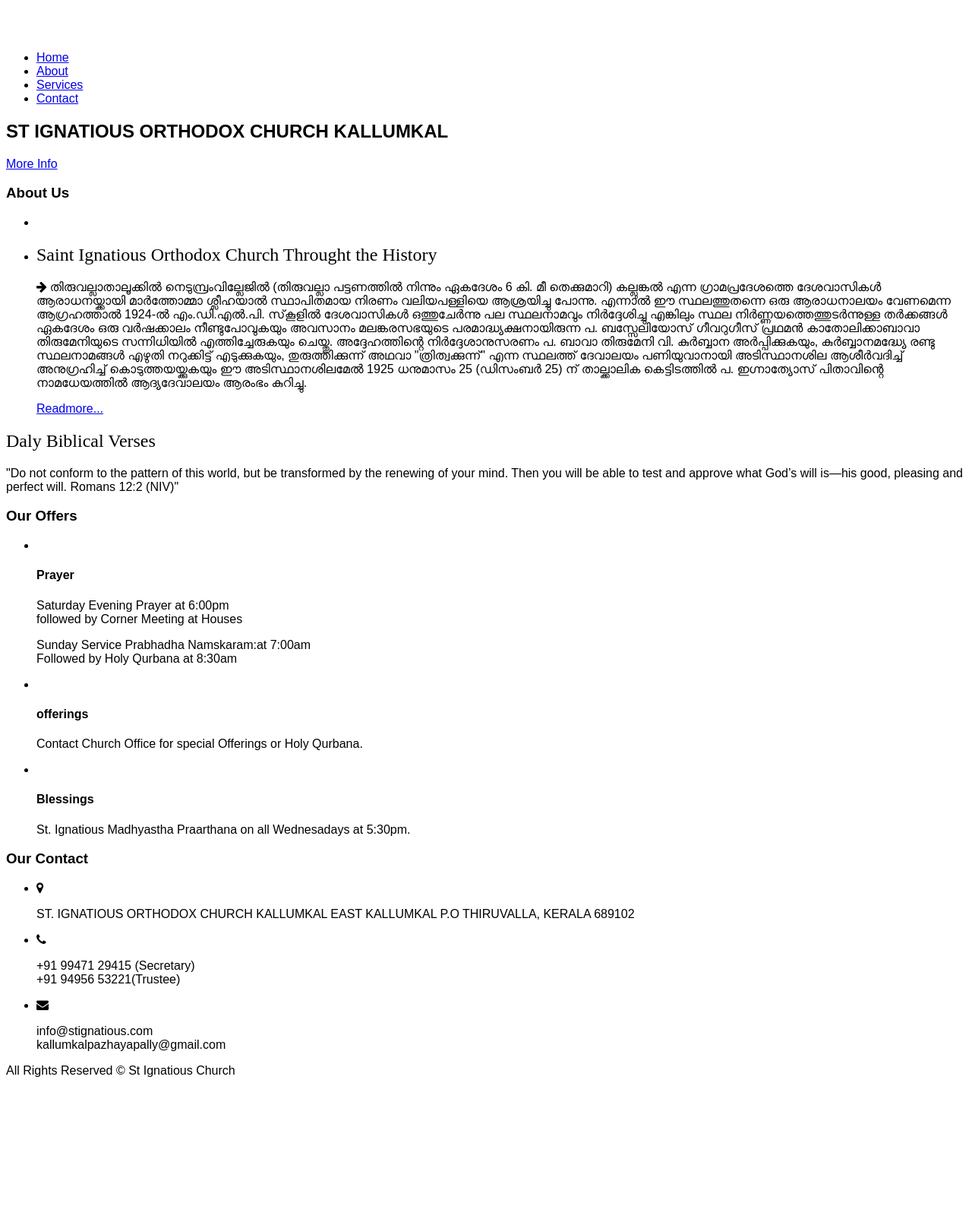
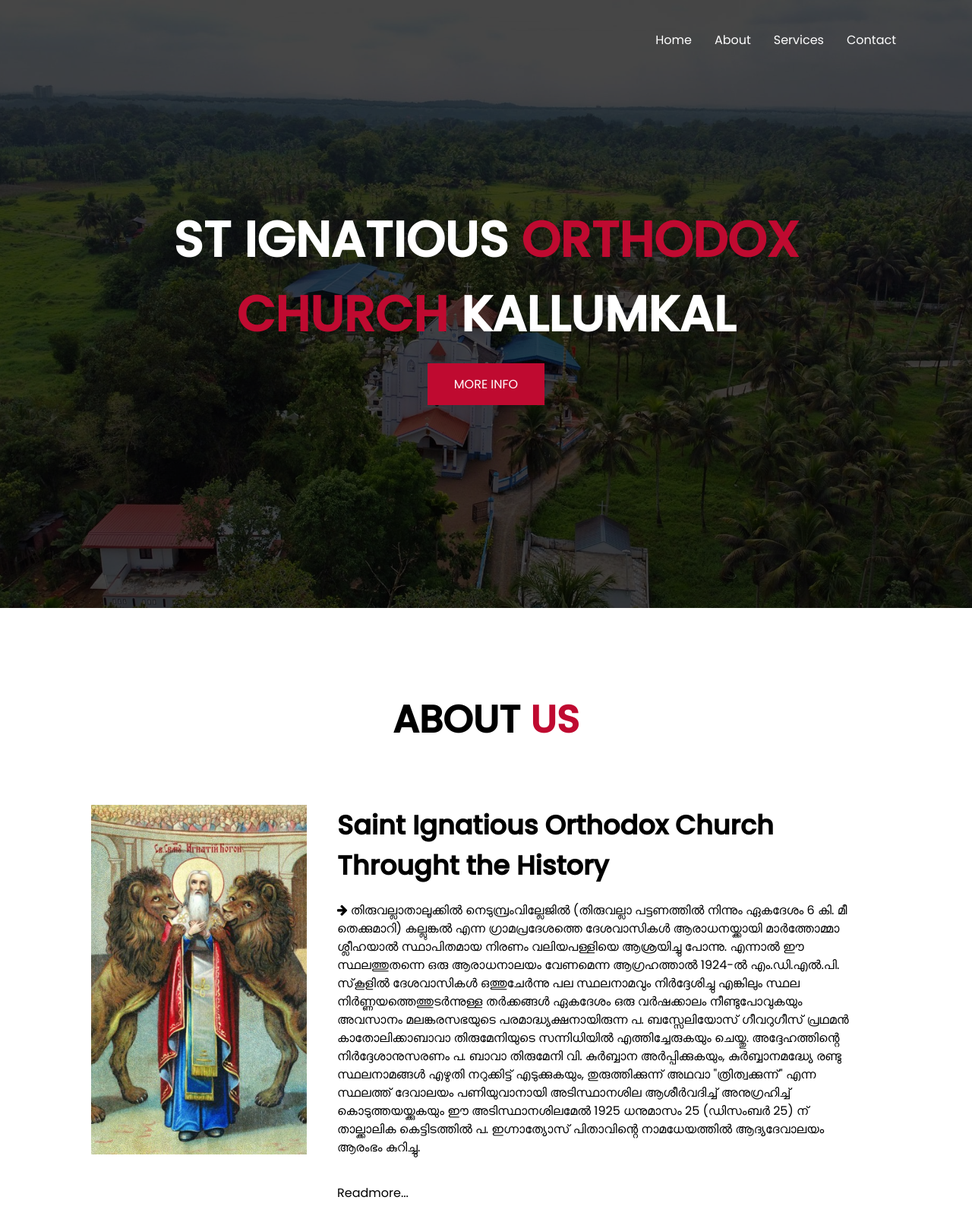
Before and after one commit to roshanjoseph21/st_ignatious_church, a website: page index.html in a window 1280 px wide. Shown: the top 1600 px of the page at 76% size. Before the commit the page ends 1434 px from the top, so only its background shows below. Drawn offline with Linux system fonts and the light colour scheme.

Commit message:
UI change

```diff
--- a/style.css
+++ b/style.css
@@ -1,156 +1,336 @@
+* {
+	margin: 0;
+	padding: 0;
+	box-sizing: border-box;
+}
+html {
+	scroll-behavior: smooth;
+}
 body {
-  font-family: 'Montserrat', sans-serif;
+	font-family: poppins;
 }
+ul, ul.nav {
+	list-style: none;
+}
+a {
+	text-decoration: none;
+	cursor: pointer;
+	color: inherit;
+}
+header {
+	position: absolute;
+	top: 0;
+	left: 0;
+	z-index: 10;
+	width: 100%;
+	display: -webkit-flex;
+	display: -moz-flex;
+	display: -ms-flex;
+	display: -o-flex;
+	display: flex;
+	justify-content: space-between;
+	align-items: center;
+	color: #fff;
+	padding: 35px 100px 0;
+}
+header h2 span {
+	color: #bf0a30;
+}
+header ul.nav {
+	display: -webkit-flex;
+	display: -moz-flex;
+	display: -ms-flex;
+	display: -o-flex;
+	display: flex;
+}
+header ul.nav li {
+	margin: 0 15px;
+}
+header ul.nav li:first-child {
+	margin-left: 0;
+}
+header ul.nav li:last-child {
+	margin-right: 0;
+}
+@media(max-width:1000px) {
+	header {
+		padding: 20px 50px;
+	}
+}
+@media (max-width:700px) {
+	header {
+		flex-direction: column;
+	}
+	header h2 {
+		margin-bottom: 15px;
+	}
+	header ul.nav li {
+		margin: 0 7px;
+	}
+	.about-right p {
+		display: none;
+	}
+}
+/*banner area*/
 
-h2{
-  font-family: "Manjari";
-  font-weight: normal;
-  font-style: normal;
+section {
+	display: -webkit-flex;
+	display: -moz-flex;
+	display: -ms-flex;
+	display: -o-flex;
+	display: flex;
+	flex-direction: column;
+	align-items: center;
+	padding: 110px 100px;
+	color: #000;
 }
-
-.navbar {
-  transition: background-color 0.5s;
-  background-color: rgb(60, 203, 167);
-  height: 80px;
+@media (max-width:1000px) {
+	section {
+		padding: 100px 50px;
+	}
+}
+@media (max-width:600px) {
+	section {
+		padding: 125px 30px;
+	}
+}
+section p {
+	max-width: 800px;
+	text-align: center;
+	margin-bottom: 35px;
+	padding: 0 20px;
+	line-height: 2;
+}
+.banner-area {
+	position: relative;
+	justify-content: center;
+	min-height: 100vh;
+	color: #fff;
+	text-align: center;
+}
+.banner-area .banner-img {
+	background-image: url(images/churchskyview.jpg);
+	position: absolute;
+	top: 0;
+	left: 0;
 	width: 100%;
+	height: 100%;
+	-webkit-background-size: cover;
+	background-size: cover;
+	z-index: -1;
+	background-position: center center;
 }
-
-.navbar-brand {
-  font-weight: 700;
-  color: white !important; /* Ensure the brand text color is white */
-}
-
-.navbar-nav .nav-item .nav-link {
-  font-weight: 400;
-  position: relative;
-  color: white !important; /* Ensure the nav-link text color is white */
-  transition: background-color 0.3s; /* Add transition for smooth effect */
-}
-
-/* Styling for the "Home" nav link */
-.navbar-nav .nav-item .nav-link.special-home {
-  background-color: orange;
-  width: 101%;
-  height: 40px;
-  bottom: -px;
-  left: 0;
-}
-
-.navbar-nav .nav-item .nav-link:hover {
-  background-color: orange; /* Change background color on hover */
-}
-
-.navbar-nav .nav-item .nav-link.active {
-  color: #FFA500;
-}
-
-.navbar-nav .nav-item .nav-link.active::after {
+.banner-area .banner-img::after {
 	content: '';
 	position: absolute;
-  width: 100%;
-  height: 3px;
-  background-color: #FFA500;
-  bottom: -5px;
-  left: 0;
-}
-
-.overlay {
-  height: 100%;
-  width: 0;
-  position: fixed;
-  z-index: 1;
 	top: 0;
 	left: 0;
-  background-color: rgba(0, 0, 0, 0.9);
-  overflow-x: hidden;
-  transition: 0.5s;
+	width: 100%;
+	height: 100%;
+	background-color: #000;
+	opacity: .7;
 }
+.banner-area h1 {
+	margin-bottom: 15px;
+	font-size: 65px;
+	text-transform: uppercase;
+}
+.banner-area h1 span {
+	color: #bf0a30;
+}
+.banner-area h3 {
+	font-size: 25px;
+	font-weight: 100;
+	text-transform: uppercase;
+}
+.banner-area a.banner-btn {
+	padding: 15px 35px;
+	background: #bf0a30;
+	text-transform: uppercase;
+}
+@media (max-width:800px) {
+	.banner-area {
+		min-height: 600px;
+	}
+	.banner-area h1 {
+		font-size: 27px;
+	}
+	.banner-area h3 {
+		font-size: 20px;
+	}
+	.banner-area a.banner-btn {
+		padding: 8px 20px;
+	}
+}
+/*about area*/
 
-.overlay-content {
-  position: relative;
-  top: 25%;
+ul.about-content {
 	width: 100%;
+	display: -webkit-flex;
+	display: -moz-flex;
+	display: -ms-flex;
+	display: -o-flex;
+	display: flex;
+	flex-wrap: wrap;
+	justify-content: center;
+}
+.about-content li {
+	padding: 20px;
+	height: 500px;
+	background-clip: content-box;
+	-webkit-background-size: cover;
+	background-size: cover;
+	background-position: center;
+}
+.about-left {
+	flex-basis: 30%;
+	background-image: url(images/stignatious.jpg);
+}
+.about-right {
+	flex-basis: 70%;
+}
+.about-right h2 {
+	font-size: 35px;
+}
+.about-area p {
+	max-width: 800px;
+	margin-bottom: 35px;
+	line-height: 1.5;
+	text-align: left;
+	padding-left: 0;
+}
+.section-title {
+	text-transform: uppercase;
+	font-size: 50px;
+	margin-bottom: 5%;
+}
+.section-title span {
+	color: #bf0a30;
+}
+.about-right h2 {
+	margin-bottom: 3%;
+}
+.about-btn {
+	padding: 15px 35px;
+	background: #bf0a30;
+	border-radius: 50px;
+	text-transform: uppercase;
+	color: #fff;
+}
+@media (max-width: 1000px) {
+	.section-title {
+		font-size: 35px;
+	}
+	.about-left, .about-right {
+		flex-basis: 100%;
+	}
+	.about-content li {
+		padding: 8px;
+	}
+}
+/*msg area*/
+
+.msg-area {
+	background: linear-gradient(rgba(0, 0, 0, 0.8), rgba(0, 0, 0, 0.8)), url(images/a2.jpeg);
+	-webkit-background-size: cover;
+	background-size: cover;
+	background-position: center center;
+	background-attachment: fixed;
+	color: #fff;
 	text-align: center;
-  margin-top: 30px;
 }
+/*service area*/
 
-.overlay a {
-  padding: 8px;
-  text-decoration: none;
-  font-size: 36px;
-  color: #382626;
-  display: block;
-  transition: 0.3s;
+ul.services-content {
+	width: 100%;
+	display: -webkit-flex;
+	display: -moz-flex;
+	display: -ms-flex;
+	display: -o-flex;
+	display: flex;
+	flex-wrap: wrap;
+	justify-content: center;
 }
+.services-content li {
+	padding: 0 30px;
+	flex-basis: 33%;
+	text-align: center;
+}
+.services-content img {
+	width: 100%;
+	margin-bottom: 20px;
+}
+.services-content li h4 {
+	font-size: 20px;
+	margin-bottom: 25px;
+	text-transform: uppercase;
+	font-weight: 500;
+	letter-spacing: 3px;
+}
+.services-content li p {
+	margin: 0;
+}
+@media (max-width:1000px) {
+	.services-content li {
+		flex-basis: 100%;
+		margin-bottom: 65px;
+	}
+	.services-content li:last-child {
+		margin-bottom: 0;
+	}
+	.services-content li p {
+		padding: 0;
+	}
+}
+/*contact area*/
 
-.overlay a:hover, .overlay a:focus {
-  color: #f1f1f1;
+ul.contact-content {
+	width: 100%;
+	display: -webkit-flex;
+	display: -moz-flex;
+	display: -ms-flex;
+	display: -o-flex;
+	display: flex;
+	flex-wrap: wrap;
+	justify-content: center;
 }
+.contact-content li {
+	padding: 0 30px;
+	flex-basis: 33%;
+	text-align: center;
+}
+.contact-content li i {
+	font-size: 50px;
+	color: #bf0a30;
+	margin-bottom: 25px;
+}
+.contact-content li p {
+	margin: 0;
+}
+@media (max-width: 1000px) {
+	.contact-content li {
+		flex-basis: 100%;
+		margin-bottom: 65px;
+	}
+	.contact-content li:last-child {
+		margin-bottom: 0;
+	}
+	.contact-content li p {
+		padding: 0;
+	}
+}
+/*footer*/
 
-.overlay .closebtn {
-  position: absolute;
-  top: 20px;
-  right: 45px;
-  font-size: 60px;
+footer {
+	display: -webkit-flex;
+	display: -moz-flex;
+	display: -ms-flex;
+	display: -o-flex;
+	display: flex;
+	flex-direction: column;
+	align-items: center;
+	text-align: center;
+	color: #fff;
+	background-color: #000;
+	padding: 60px 0;
 }
-
-.home {
-  position: relative;
-}
-
-.orange-box {
-  background-color: orange;
-  color: white;
-  padding: 20px;
-  text-align: center;
-  position: absolute;
-  bottom: 20px;
-  left: 50%;
-  transform: translateX(-50%);
-  width: 90%;
-}
-
-#btt {
-  position: fixed;
-  bottom: 20px;
-  right: 20px;
-  display: none;
-  z-index: 99;
-}
-
-.about img, .gallery img {
-  width: 100%;
-  height: auto;
-}
-
-.owl-nav .owl-prev, .owl-nav .owl-next {
-  position: absolute;
-  top: 50%;
-  transform: translateY(-50%);
-  background-color: rgba(0, 0, 0, 0.5);
-  color: white;
-  padding: 10px;
-  cursor: pointer;
-}
-
-.owl-nav .owl-prev {
-  left: 10px;
-}
-
-.owl-nav .owl-next {
-  right: 10px;
-}
-/* CSS for footer */
-.footer {
-  background-color: rgb(60, 203, 167);
-  padding: 20px 0;
-  text-align: center;
-  /* position: fixed; */
-  bottom: 0;
-  width: 100%;
-}
-
-.footer p {
-  margin: 0;
-  color: white;
-}
```
Lines whose indentation alone changed are shown as unchanged.
